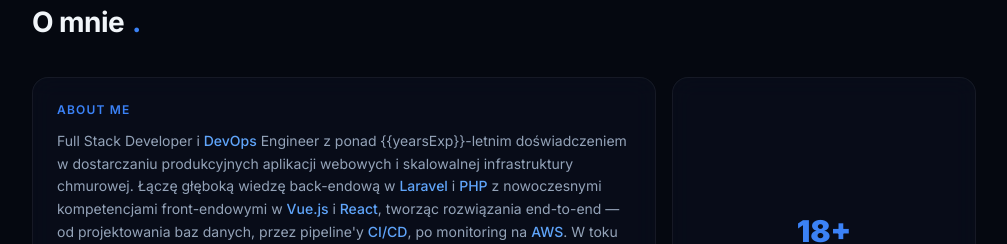
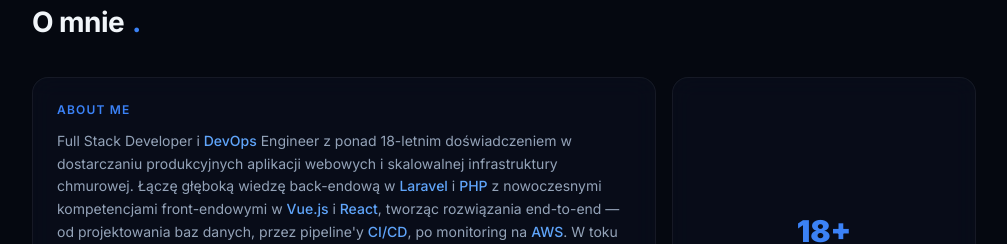
Before and after one commit to serwin35/serwin35, a React (Vite) app: page / in a window 1280 px wide. Shown: the part 880-1124 px from the top of the page, without its empty margins (176-1183 px from the left). Built offline with nearby package versions, Linux system fonts and the light colour scheme; no server answers.

Commit message:
About add const

```diff
--- a/src/components/About.tsx
+++ b/src/components/About.tsx
@@ -149,7 +149,7 @@ export default function About() {
               className="text-sm leading-relaxed"
               style={{ color: 'var(--color-text-secondary)' }}
             >
-              <HighlightedBio text={t('about.bio')} />
+              <HighlightedBio text={t('about.bio', { yearsExp })} />
             </p>
           </div>
         </motion.div>
```
